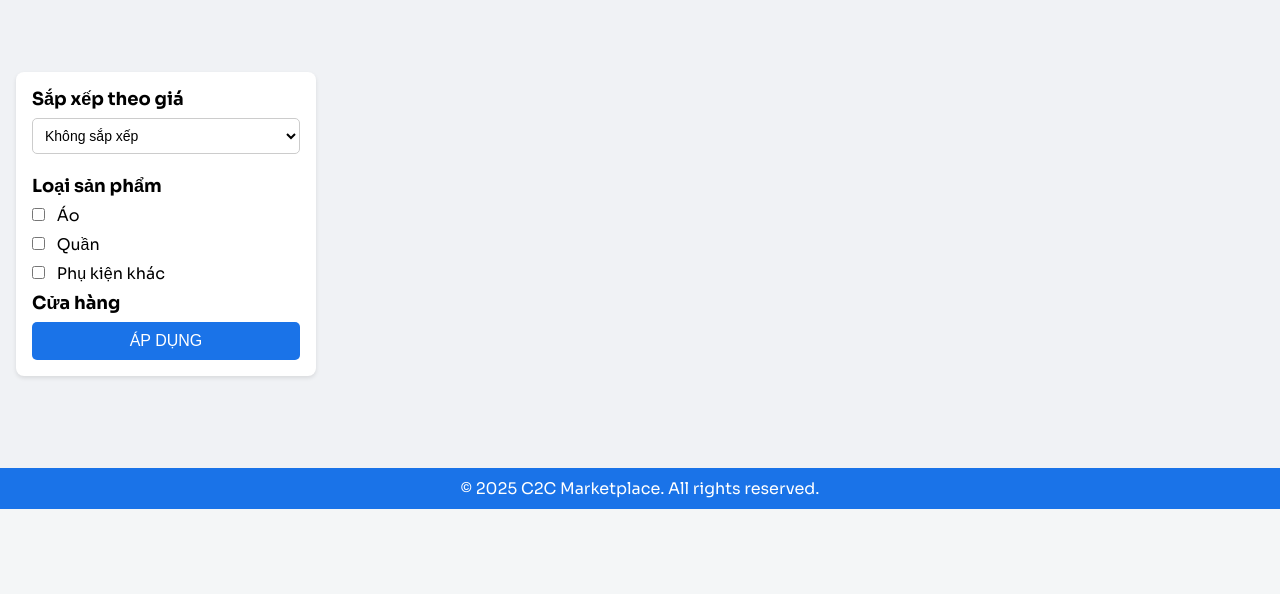
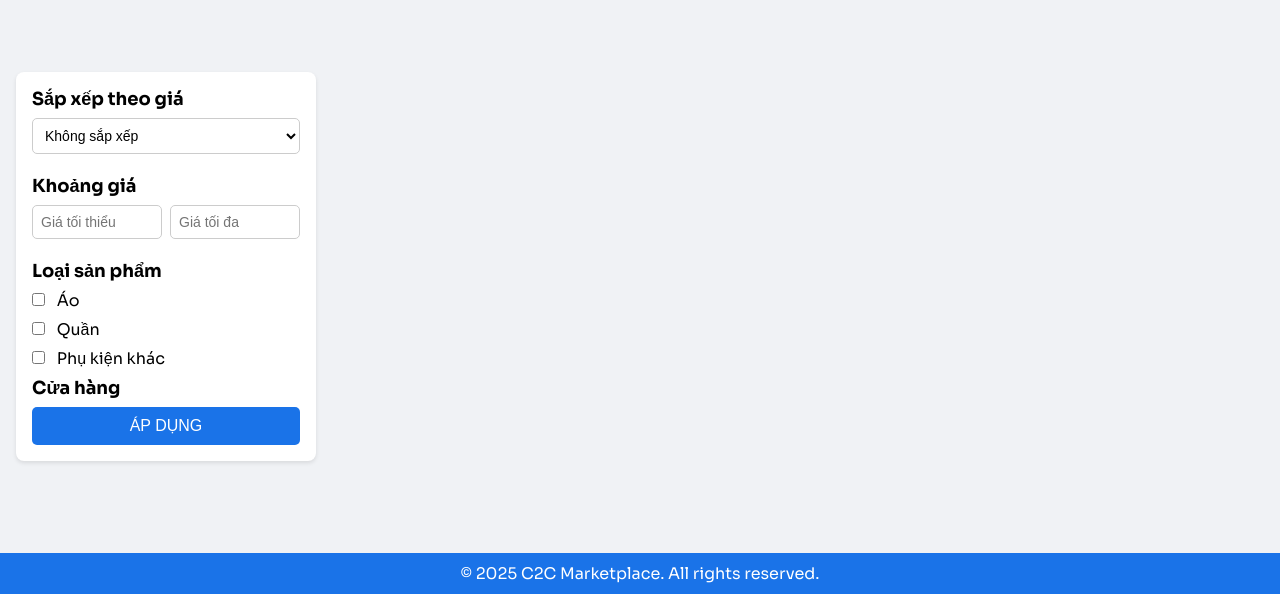
Before and after one commit to NguyenThanhTrinh275/BTL_DB, a Flask app: page / in a window 1280 px wide. Shown: the part 609-1203 px from the top of the page. Before the commit the page ends 1118 px from the top, so only its background shows below. Run offline with Flask 3, Linux system fonts and the light colour scheme; data that the repository does not hold is empty; some libraries are stand-ins or nearby versions.

Commit message:
Update Filter Product by price

```diff
--- a/website/models.py
+++ b/website/models.py
@@ -425,17 +425,27 @@ def get_shops_with_products():
         close_db_connection(conn, cur)
 
 # Hàm lọc sản phẩm theo loại và shop
-def get_filtered_products(product_types=None, shop_ids=None):
+def get_filtered_products(product_types=None, shop_ids=None, min_price=0, max_price=999999999, sort_order=None):
     conn = get_db_connection()
     if not conn:
         return []
     try:
         cur = conn.cursor()
+
+        conn.autocommit = False  # Tắt autocommit để quản lý giao dịch thủ công
+        cursor_name = 'product_cursor'
+
         cur.execute(
-            'SELECT * FROM get_filtered_products(%s, %s)',
-            (product_types if product_types else None, shop_ids if shop_ids else None)
+            'CALL filter_products_by_min_price(%s, %s, %s, %s, %s, %s)',
+            (product_types, shop_ids, min_price, max_price, sort_order, cursor_name)
         )
+
+        cur.execute(f'FETCH ALL FROM {cursor_name}')
         products = cur.fetchall()
+
+        cur.execute(f'CLOSE {cursor_name}')
+        conn.commit()
+
         return [
             {
                 'id': product['product_id'],
--- a/website/static/styles/home.css
+++ b/website/static/styles/home.css
@@ -124,3 +124,22 @@
     outline: none;
     border-color: #1a73e8;
 }
+
+.price-range {
+    display: flex;
+    gap: 8px;
+}
+
+.price-input {
+    width: 100%;
+    padding: 8px;
+    border: 1px solid #ccc;
+    border-radius: 5px;
+    font-size: 14px;
+    transition: border-color 0.3s ease;
+}
+
+.price-input:focus {
+    outline: none;
+    border-color: #1a73e8;
+}
--- a/website/templates/home.html
+++ b/website/templates/home.html
@@ -20,6 +20,28 @@ extra_css %}
                         <option value="asc">Giá tăng dần</option>
                         <option value="desc">Giá giảm dần</option>
                     </select>
+                </div>
+                <br />
+                <div class="mb-4">
+                    <h2>Khoảng giá</h2>
+                    <div class="price-range">
+                        <input
+                            type="number"
+                            name="min_price"
+                            placeholder="Giá tối thiểu"
+                            min="0"
+                            step="0.01"
+                            class="price-input"
+                        />
+                        <input
+                            type="number"
+                            name="max_price"
+                            placeholder="Giá tối đa"
+                            min="0"
+                            step="0.01"
+                            class="price-input"
+                        />
+                    </div>
                 </div>
                 <br />
                 <div class="mb-4">
--- a/website/views.py
+++ b/website/views.py
@@ -20,19 +20,27 @@ def home():
         selected_types = request.form.getlist('product_types')
         selected_shops = request.form.getlist('shop_ids')
         sort_order = request.form.get('sort_order')
+
+        min_price = request.form.get('min_price', type=float, default=0)
+        max_price = request.form.get('max_price', type=float, default=999999999)
+
         selected_shops = [int(shop_id) for shop_id in selected_shops if shop_id.isdigit()]
         db_selected_types = [type_mapping[ptype] for ptype in selected_types if ptype in type_mapping]
 
-        if db_selected_types or selected_shops:
-            products = get_filtered_products(
-                product_types=db_selected_types if db_selected_types else None,
-                shop_ids=selected_shops if selected_shops else None
-            )
+        if min_price < 0 or max_price < 0:
+            flash('Giá không thể âm', 'error')
+            return redirect(url_for('views.home'))
+        if max_price < min_price:
+            flash('Giá tối đa phải lớn hơn giá tối thiểu', 'error')
+            return redirect(url_for('views.home'))
 
-        if sort_order == 'asc':
-            products = sorted(products, key=lambda x: x['price'])
-        elif sort_order == 'desc':
-            products = sorted(products, key=lambda x: x['price'], reverse=True)
+        products = get_filtered_products(
+            product_types=db_selected_types if db_selected_types else None,
+            shop_ids=selected_shops if selected_shops else None,
+            min_price=min_price,
+            max_price=max_price,
+            sort_order=sort_order if sort_order in ['asc', 'desc'] else None
+        )
 
     return render_template(
         'home.html',
```
